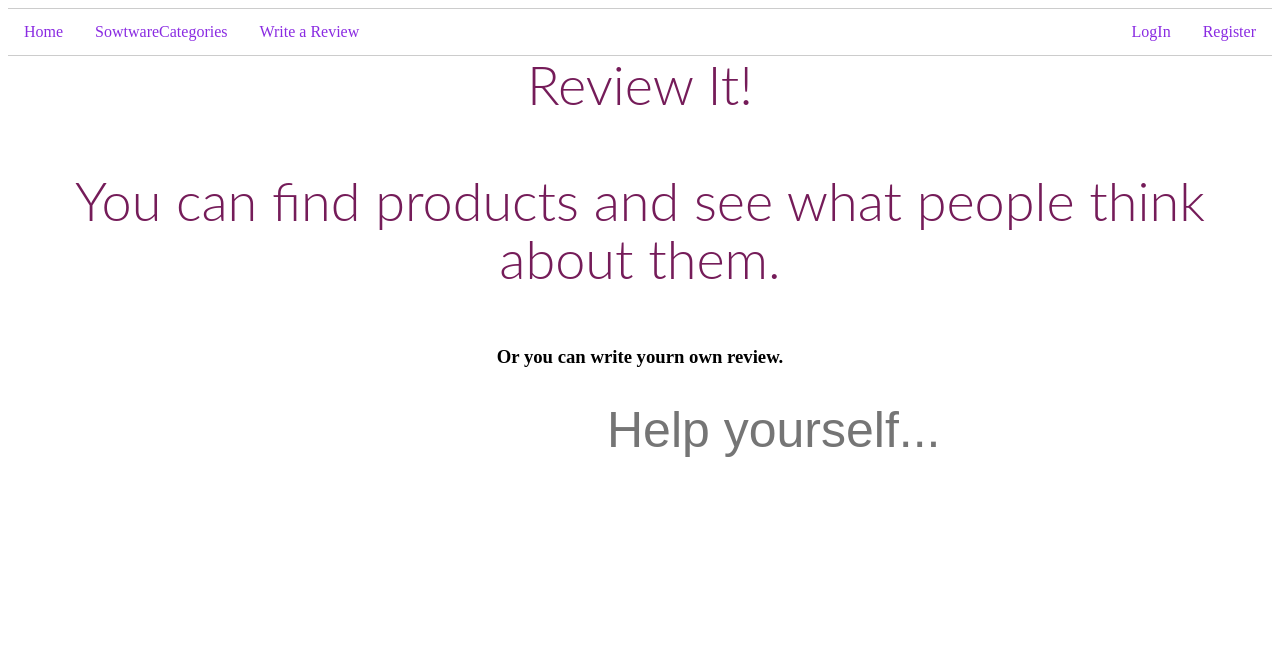
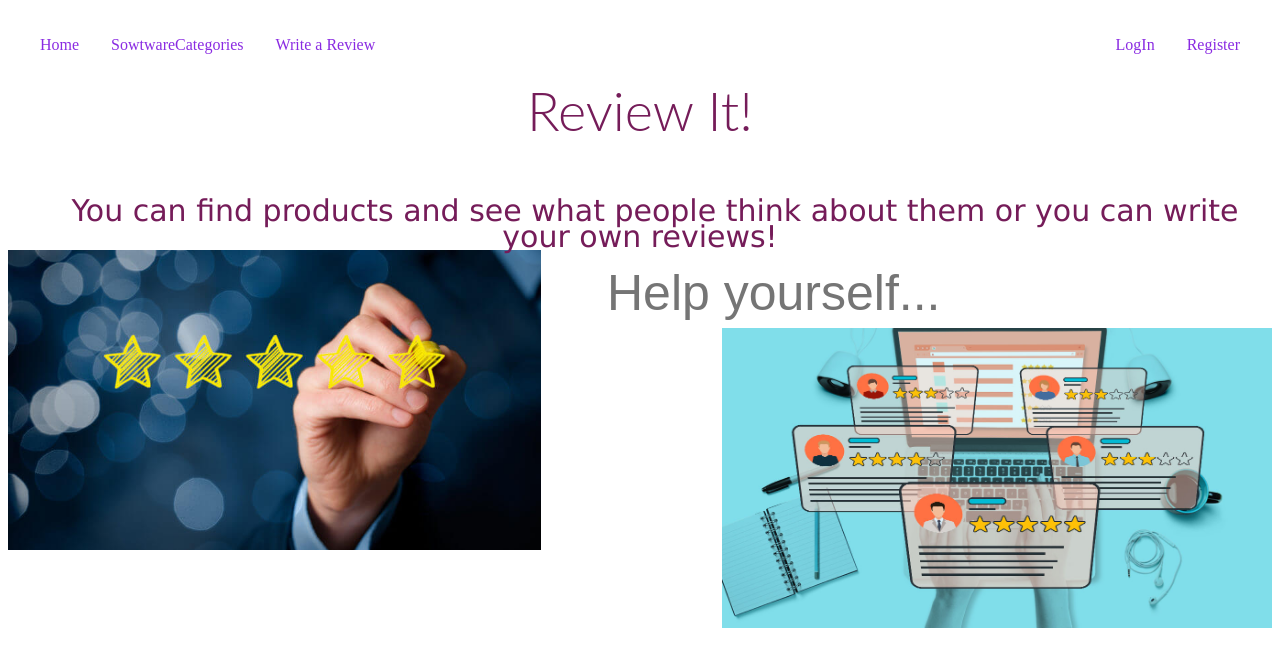
Before and after one commit to TsenkoTsenkov/WebDesignProject, a plain HTML site: page index.html in a window 1280 px wide. Drawn offline with Linux system fonts and the light colour scheme.

Commit message:
A little update that includes images

```diff
--- a/index.html
+++ b/index.html
@@ -7,10 +7,9 @@
 
     <link rel="stylesheet" type="text/css" href="index_style.css">
 
-    <title>Document</title>
+    <title>Product Reviews and Ratings</title>
 </head>
 <body>
-
     <ul class="nav">
         <li><a href="#Home">Home</a></li>
         <li><a href="#SowtwareCategories">SowtwareCategories</a></li>
@@ -22,9 +21,11 @@
     </ul>
 
     <h1 align="center">Review It!</h1>
-    <h2 align="center">You can find products and see what people think about them.</h2>
-    <h3 align="center">Or you can write yourn own review.</h3>
-    <input class="input" type="text" placeholder="Help yourself..."
+    <p align="center">You can find products and see what people think about them or you can write your own reviews!</p>
+    <input class="input" type="text" placeholder="Help yourself...">
+
+    <p><img src="review_stars.jpg" alt="Review stars" style="float:left;width:300x;height:300px;"></p>
+    <p><img src="seeing_reviews.jpg" alt="Seeing reviews" style="float:right;width:200x;height:300px;"></p>
 
 </body>
 </html>
--- a/index_style.css
+++ b/index_style.css
@@ -1,7 +1,6 @@
 h1 { color: #751c59; font-family: 'Lato', sans-serif; font-size: 54px; font-weight: 300; line-height: 58px; margin: 0 0 58px; }
-h2{color: #751c59; font-family: 'Lato', sans-serif; font-size: 54px; font-weight: 300; line-height: 58px; margin: 0 0 58px;}
 
-p { color: #751c59; font-family: 'Lucida Sans', Arial, sans-serif; font-size: 16px; line-height: 26px; text-indent: 30px; margin: 0; }
+p { color: #751c59; font-family: 'Lucida Sans', Arial, sans-serif; font-size: 30px; line-height: 26px; text-indent: 30px; margin: 0; }
 
 
 ul {
@@ -33,12 +32,11 @@ ul {
   }
 
 .nav{
-    border:1px solid #ccc;
-    border-width:1px 0;
     list-style:none;
     margin:0;
     padding:0;
     text-align:center;
+    padding: 14px 16px;
 }
 
 .nav li{
```
Also changed, not shown: review_stars.jpg (added), seeing_reviews.jpg (added), 1 other file.
